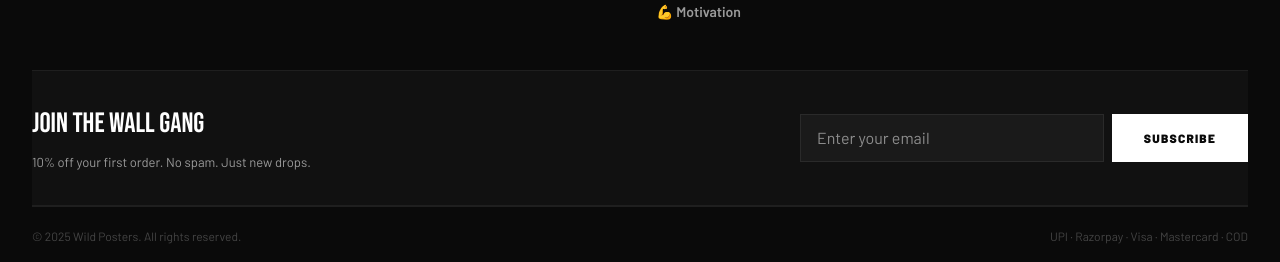
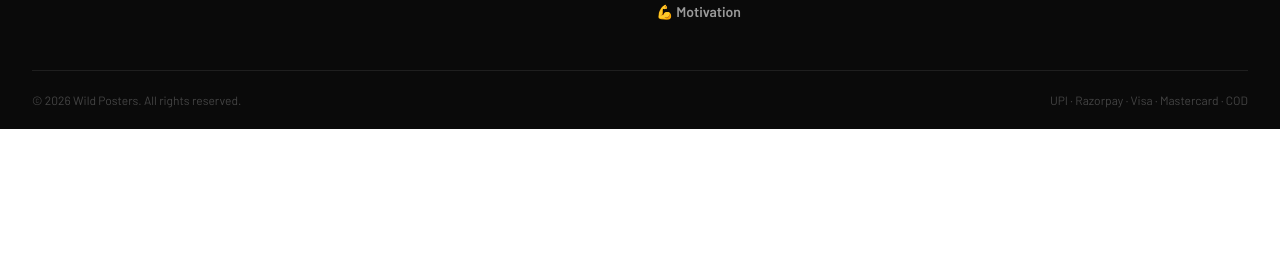
Before and after one commit to Tanmay-1122/Wild-Posters, a React (Vite) app: page /product/cyber-samurai in a window 1280 px wide. Shown: the part 2199-2461 px from the top of the page. After the commit the page ends 2328 px from the top, so only its background shows below. Built offline with nearby package versions, Linux system fonts and the light colour scheme.

Commit message:
home page changes

```diff
--- a/src/components/Footer.jsx
+++ b/src/components/Footer.jsx
@@ -105,37 +105,10 @@ export default function Footer() {
           </div>
         </div>
 
-        {/* Newsletter strip */}
-        <div className="bg-[#111111] py-8 border-t border-b border-[#1f1f1f] mb-0">
-          <div className="flex flex-col md:flex-row md:items-center md:justify-between gap-6">
-            <div>
-              <h3 className="font-[family-name:var(--font-display)] text-[28px] text-white mb-2">Join the Wall Gang</h3>
-              <p className="font-[family-name:var(--font-body)] text-[13px] text-[#9a9a9a]">
-                10% off your first order. No spam. Just new drops.
-              </p>
-            </div>
-            <form className="flex flex-col sm:flex-row gap-2 flex-1 md:max-w-md">
-              <input
-                className="flex-1 h-12 px-4 bg-[#1a1a1a] border border-[#2a2a2a] border-r-0 sm:border-r text-white text-[14px] font-[family-name:var(--font-body)] focus:outline-none focus:border-white/50 min-w-0"
-                placeholder="Enter your email"
-                type="email"
-                style={{ fontSize: '16px' }}
-              />
-              <button
-                type="submit"
-                onClick={handlePlaceholderClick}
-                className="h-12 px-8 bg-white text-[#0a0a0a] font-[family-name:var(--font-body)] font-black text-[12px] tracking-[0.1em] uppercase hover:bg-gray-100 transition-colors min-h-[44px]"
-              >
-                Subscribe
-              </button>
-            </form>
-          </div>
-        </div>
-
         {/* Bottom bar */}
         <div className="py-5 flex flex-col md:flex-row md:items-center md:justify-between gap-4 border-t border-[#1f1f1f]">
           <p className="font-[family-name:var(--font-body)] text-[12px] text-[#444]">
-            © 2025 Wild Posters. All rights reserved.
+            © 2026 Wild Posters. All rights reserved.
           </p>
           <p className="font-[family-name:var(--font-body)] text-[12px] text-[#444]">
             UPI · Razorpay · Visa · Mastercard · COD
--- a/src/pages/HomePage.jsx
+++ b/src/pages/HomePage.jsx
@@ -363,7 +363,7 @@ export default function HomePage() {
                 Custom Orders
               </span>
               <h2 className="font-[family-name:var(--font-display)] text-6xl md:text-8xl text-white leading-[0.9] mb-8">
-                Upload.<br />Print.<br />Wall.
+                Upload.<br />Print.
               </h2>
               <p className="text-[#9a9a9a] text-lg max-w-md mb-10 mx-auto md:mx-0">
                 Got a favourite memory or a design of your own? Turn your digital files into premium
@@ -407,7 +407,7 @@ export default function HomePage() {
         <div className="max-w-[1400px] mx-auto px-4 sm:px-6 lg:px-8">
           <div className="grid grid-cols-2 md:grid-cols-4 gap-12">
             {[
-              { icon: 'local_shipping', title: 'Fast Dispatch', sub: 'Within 24 hours' },
+              { icon: 'local_shipping', title: 'Fast Dispatch', sub: 'Within 4-7 days' },
               { icon: 'verified', title: 'Premium Print', sub: '300 GSM Matte Paper' },
               { icon: 'payment', title: 'Secure Payment', sub: 'UPI, Cards & Netbanking' },
               { icon: 'package_2', title: 'Safe Packaging', sub: 'Damage-proof tubes' },
```
